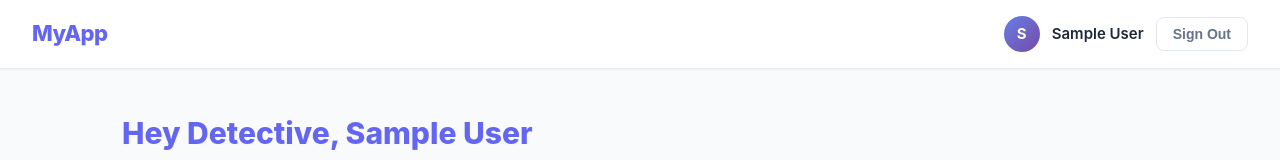
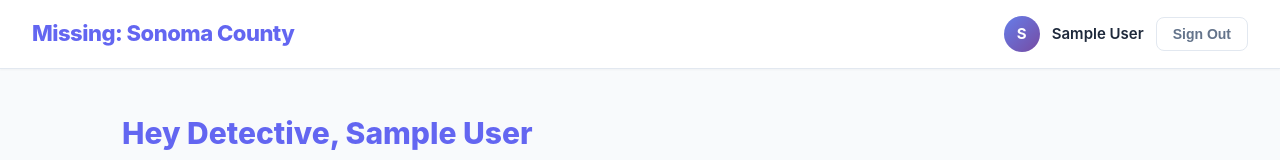
Before and after one commit to PaulaReagan/MissingInc, a React (Vite) app: page /profile in a window 1280 px wide. Shown: the top 160 px of the page. Built offline with nearby package versions, Linux system fonts and the light colour scheme; no server answers; the database is empty; sample sign-in values are in the browser's storage.

Commit message:
Update Profile.jsx

```diff
--- a/src/pages/Profile.jsx
+++ b/src/pages/Profile.jsx
@@ -157,7 +157,7 @@ export default function Profile() {
     <div className="home-container">
       <header className="home-header">
         <div className="home-logo" onClick={() => navigate("/")} style={{ cursor: "pointer" }}>
-          MyApp
+          Missing: Sonoma County
         </div>
         <div className="home-user-section">
           <div
```
